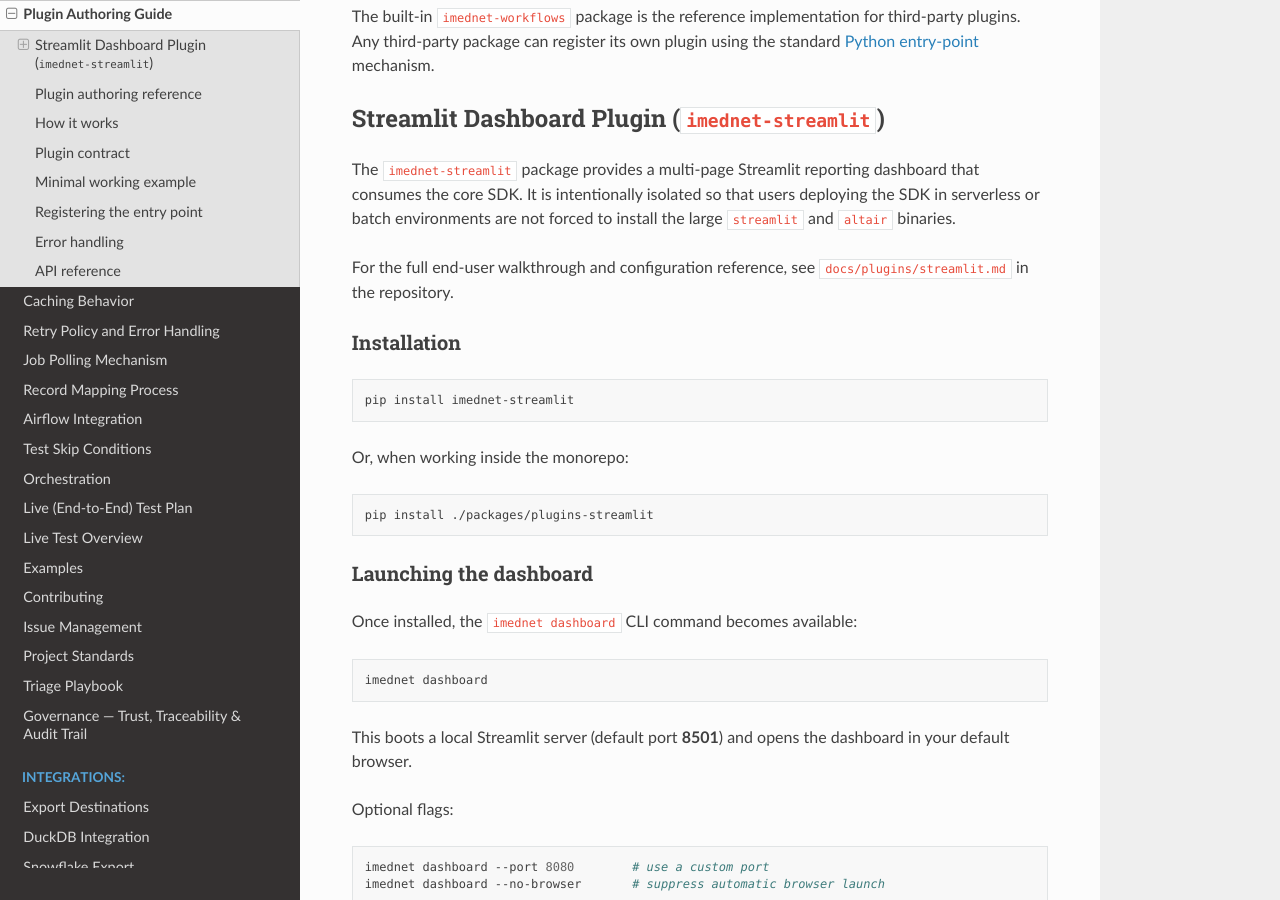
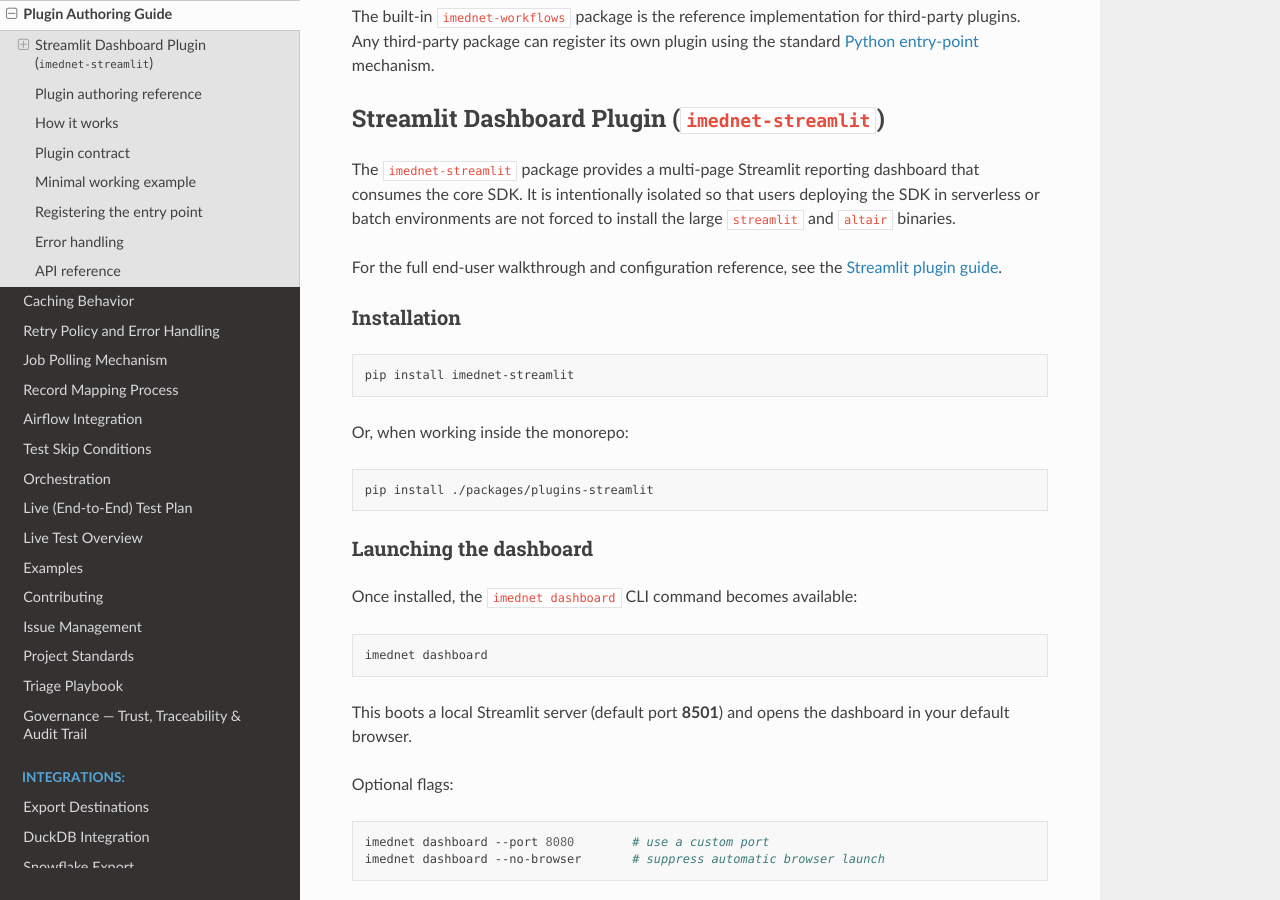
Before and after one commit to fderuiter/imednet-python-sdk, a Sphinx documentation site: the page built from docs/plugins.rst, in a window 1280 px wide and 900 px high, scrolled down 300 px. Built offline with Sphinx 7.4.7 and the Read the Docs theme 3.1.0, drawn with Linux system fonts in a browser that asks for light colours; pages that are not in the unit, such as notebooks, are missing from menus; the version number is read from the project's files by our own code.

Commit message:
docs(streamlit): tighten plugin guide and auth docstring coverage
Co-authored-by: fderuiter <127706008+fderuiter@users.noreply.github.com>

```diff
--- a/docs/plugins.rst
+++ b/docs/plugins.rst
@@ -24,8 +24,8 @@ dashboard that consumes the core SDK.  It is intentionally isolated so that
 users deploying the SDK in serverless or batch environments are not forced to
 install the large ``streamlit`` and ``altair`` binaries.
 
-For the full end-user walkthrough and configuration reference, see
-``docs/plugins/streamlit.md`` in the repository.
+For the full end-user walkthrough and configuration reference, see the
+`Streamlit plugin guide <plugins/streamlit.md>`_.
 
 Installation
 ~~~~~~~~~~~~
```
Also changed, not shown: docs/plugins/streamlit.md (+8 -1 lines), 1 other file.
